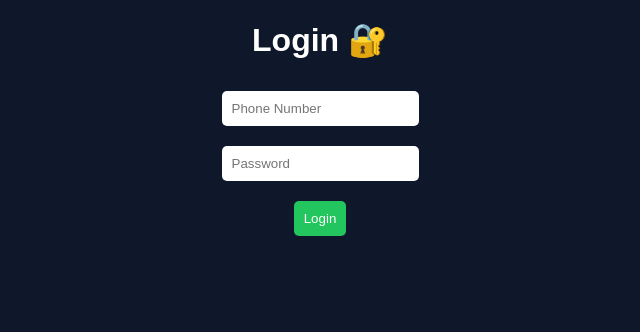
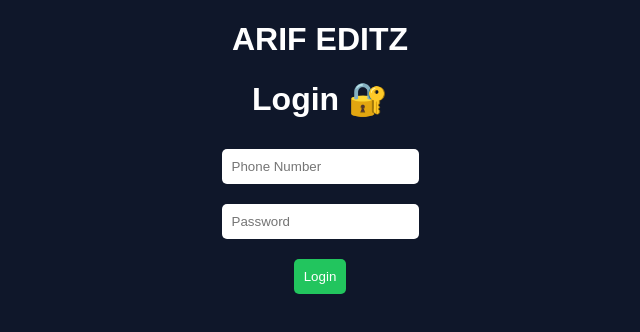
Before and after one commit to arifulislam4715639-cmd/my-website, a plain HTML site: page index.html in a window 1280 px wide. Shown: the whole page, without its empty margins (320-960 px from the left). Drawn offline with Linux system fonts and the light colour scheme.

Commit message:
Update index.html

```diff
--- a/index.html
+++ b/index.html
@@ -6,6 +6,7 @@
     <link rel="stylesheet" href="style.css">
 </head>
 <body>
+<h1>ARIF EDITZ</h1>
 
 <h1>Login 🔐</h1>
 
```
